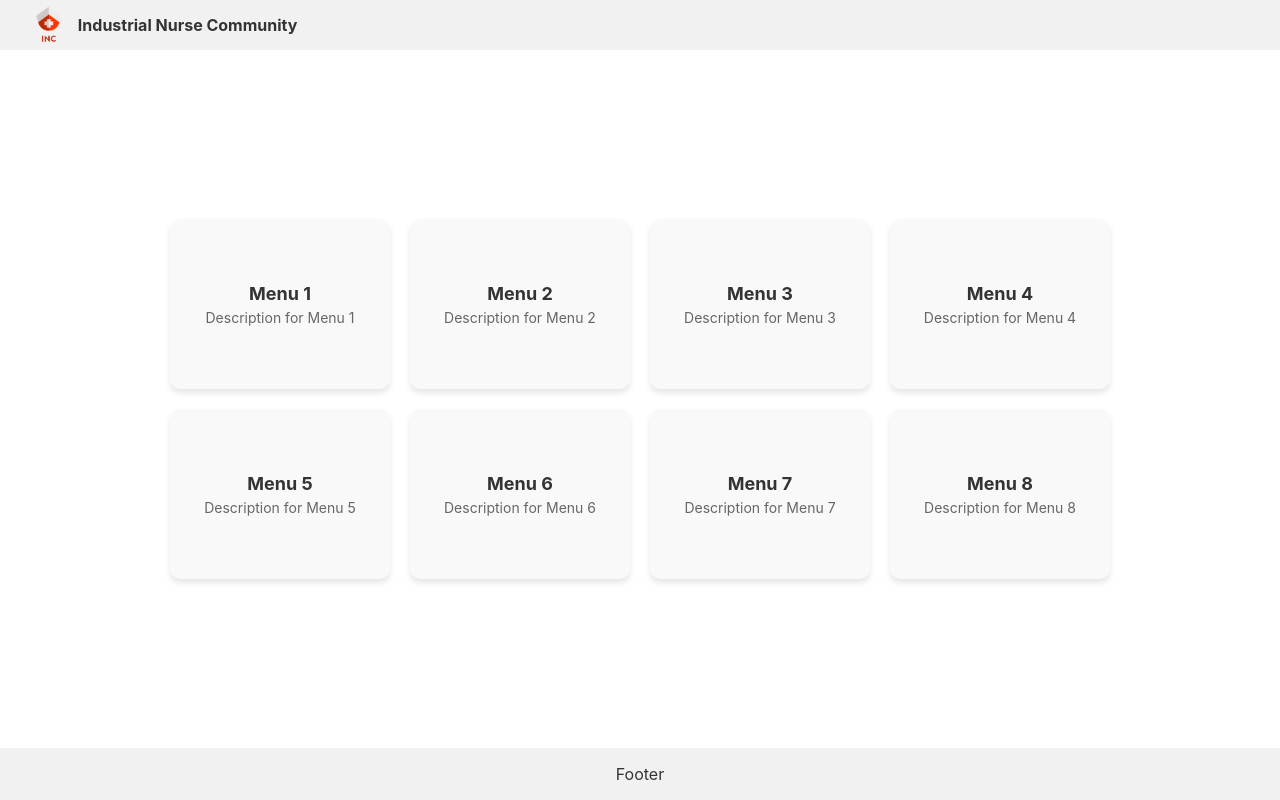
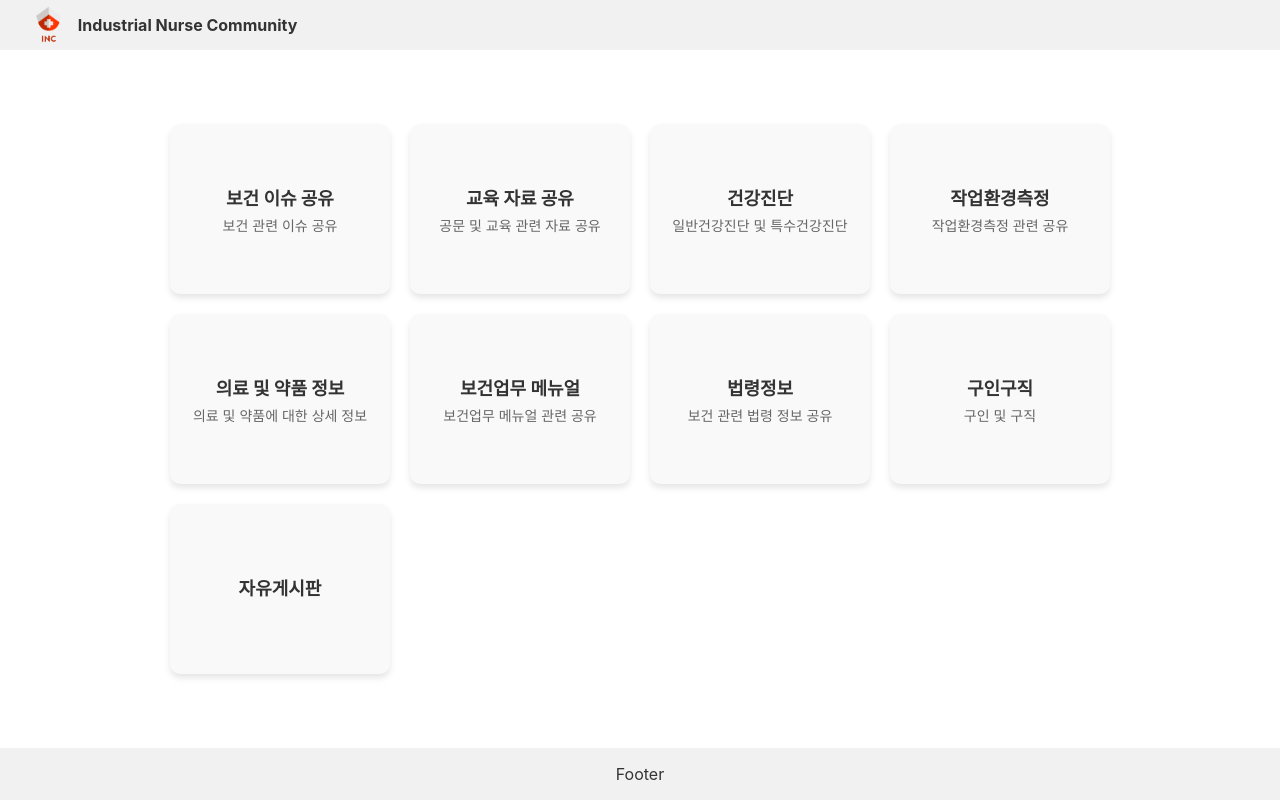
Before and after one commit to in-veloper/inc, a React (Create React App) app: page / in a window 1280 px wide. Built offline with nearby package versions, Linux system fonts and the light colour scheme; no server answers.

Commit message:
25.01.03 날씨정보 조회 기능 추가 중 commit

```diff
--- a/package.json
+++ b/package.json
@@ -3,6 +3,7 @@
   "version": "0.1.0",
   "private": true,
   "dependencies": {
+    "axios": "^1.7.9",
     "cra-template-typescript": "1.2.0",
     "react": "^19.0.0",
     "react-dom": "^19.0.0",
--- a/src/components/dashboard/dashboard.tsx
+++ b/src/components/dashboard/dashboard.tsx
@@ -1,18 +1,9 @@
 import React from 'react'
 import MenuCard from '../common/MenuCard.tsx'
+import { menuItems } from '../../consts/MenuItems.ts'
 import './style/dashboard.css'
 
 const Dashboard: React.FC = () => {
-    const menuItems = [
-        { id: 1, title: 'Menu 1', description: 'Description for Menu 1' },
-        { id: 2, title: 'Menu 2', description: 'Description for Menu 2' },
-        { id: 3, title: 'Menu 3', description: 'Description for Menu 3' },
-        { id: 4, title: 'Menu 4', description: 'Description for Menu 4' },
-        { id: 5, title: 'Menu 5', description: 'Description for Menu 5' },
-        { id: 6, title: 'Menu 6', description: 'Description for Menu 6' },
-        { id: 7, title: 'Menu 7', description: 'Description for Menu 7' },
-        { id: 8, title: 'Menu 8', description: 'Description for Menu 8' },
-    ]
 
     return (
         <div className="dashboard-container">
--- a/src/components/header/Header.tsx
+++ b/src/components/header/Header.tsx
@@ -1,7 +1,38 @@
-import React from 'react'
+import React, { useEffect } from 'react'
+import { useGeoLocation } from '../../util/useGeoLocation.ts'
+import axios from 'axios'
 import './style/header.css'
 
+const API_KEY = process.env.REACT_APP_WEATHER_KEY
+
+const geolocationOptions = {
+    enableHighAccuracy: true,
+    timeout: 1000 * 10,
+    maximumAge: 1000 * 3600 * 24
+}
+
 const Header: React.FC = () => {
+    const { location, error } = useGeoLocation(geolocationOptions)
+
+    const getWeather = async (latitude, longitude) => {
+        try {
+            const response = await axios.get(`https://api.openweathermap.org/data/2.5/weather?lat=${latitude}&lon=${longitude}&appid=${API_KEY}&units=metric`);
+
+            const weatherId = response.data.weather[0].id
+            const weatherIcon = response.data.weather[0].inc_icon
+            const weatherIconAddress = `http://openweathermap.org/img/wn/${weatherIcon}@2x.png`
+            const temp = Math.round(response.data.main.temp)
+        } catch(error) {
+            console.log('Openweather 날씨 정보 조회 중 Error', error)
+        }
+    }
+
+    useEffect(() => {
+        if(location) {
+            getWeather(location.latitude, location.longitude)
+        }
+    }, [location])
+
     return (
         <div className="app-header">
             <img
@@ -9,6 +40,9 @@ const Header: React.FC = () => {
                 className="logo_icon"
             />
             <b>Industrial Nurse Community</b>
+            <div className="weather-info">
+                {location?.latitude} {location?.longitude}
+            </div>
         </div>
     )
 }
--- a/src/components/header/style/header.css
+++ b/src/components/header/style/header.css
@@ -1,5 +1,6 @@
 .app-header {
     display: flex;
+    justify-content: space-between;
     align-items: center;
     background-color: #f1f1f1;
     color: #333;
@@ -10,3 +11,11 @@
 .logo_icon {
     height: 50px;
 }
+
+.weather-info {
+    margin-left: auto;
+    font-size: 14px;
+    color: #333;
+    white-space: nowrap;
+    padding-right: 20px;
+}
--- /dev/null
+++ b/src/consts/MenuItems.ts
@@ -0,0 +1,11 @@
+export const menuItems = [
+    { id: 1, title: '보건 이슈 공유', description: '보건 관련 이슈 공유' },
+    { id: 2, title: '교육 자료 공유', description: '공문 및 교육 관련 자료 공유' },
+    { id: 3, title: '건강진단', description: '일반건강진단 및 특수건강진단' },
+    { id: 4, title: '작업환경측정', description: '작업환경측정 관련 공유' },
+    { id: 5, title: '의료 및 약품 정보', description: '의료 및 약품에 대한 상세 정보' },
+    { id: 6, title: '보건업무 메뉴얼', description: '보건업무 메뉴얼 관련 공유' },
+    { id: 6, title: '법령정보', description: '보건 관련 법령 정보 공유' },
+    { id: 7, title: '구인구직', description: '구인 및 구직' },
+    { id: 8, title: '자유게시판', description: '' },
+]
--- /dev/null
+++ b/src/util/useGeoLocation.ts
@@ -0,0 +1,50 @@
+import { useState, useEffect } from 'react'
+
+interface ILocation {
+    latitude: number
+    longitude: number
+}
+
+export const useGeoLocation = (options = {}) => {
+    const [location, setLocation] = useState<ILocation | null>(null)
+    const [error, setError] = useState<string | null>(null)
+
+    const handleSuccess = (pos: GeolocationPosition) => {
+        const { latitude, longitude } = pos.coords
+
+        setLocation({
+            latitude,
+            longitude
+        })
+    }
+
+    const handleError = (err: GeolocationPositionError) => {
+        switch(err.code) {
+            case err.PERMISSION_DENIED:
+                setError('사용자가 Geolocation API 사용 요청 거부')
+                break
+            case err.POSITION_UNAVAILABLE:
+                setError('획득한 위치 정보 사용 불가')
+                break
+            case err.TIMEOUT:
+                setError('위치 정보를 획득하기 위한 요청의 허용 시간 초과')
+                break
+            default:
+                setError('확인되지 않은 Error : ', err.message)
+                break
+        }
+    }
+
+    useEffect(() => {
+        const { geolocation } = navigator
+
+        if(!geolocation) {
+            setError('Geolocation is not supported')
+            return
+        }
+
+        geolocation.getCurrentPosition(handleSuccess, handleError, options)
+    }, [options])
+
+    return { location, error}
+}
```
Also changed, not shown: 2 other files (tests, documents, lock files or other folders).
